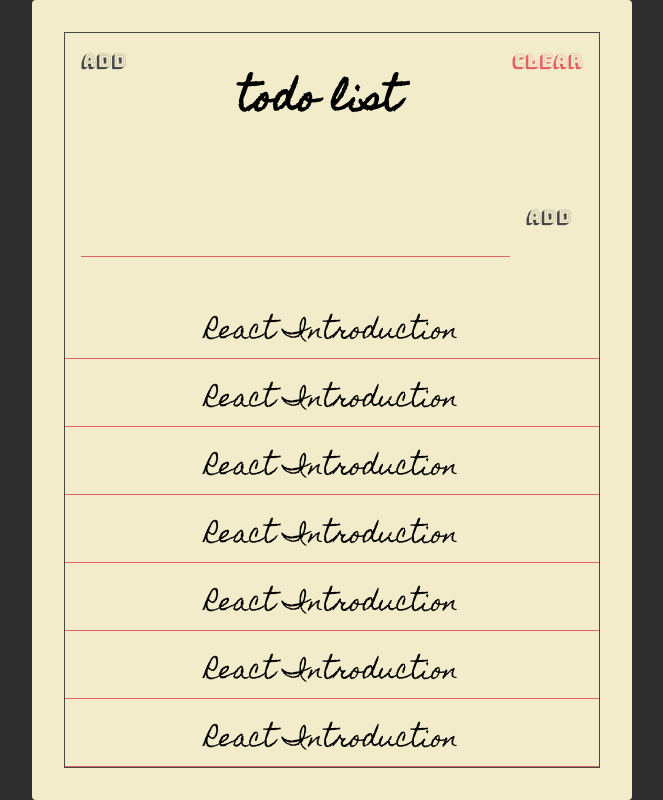
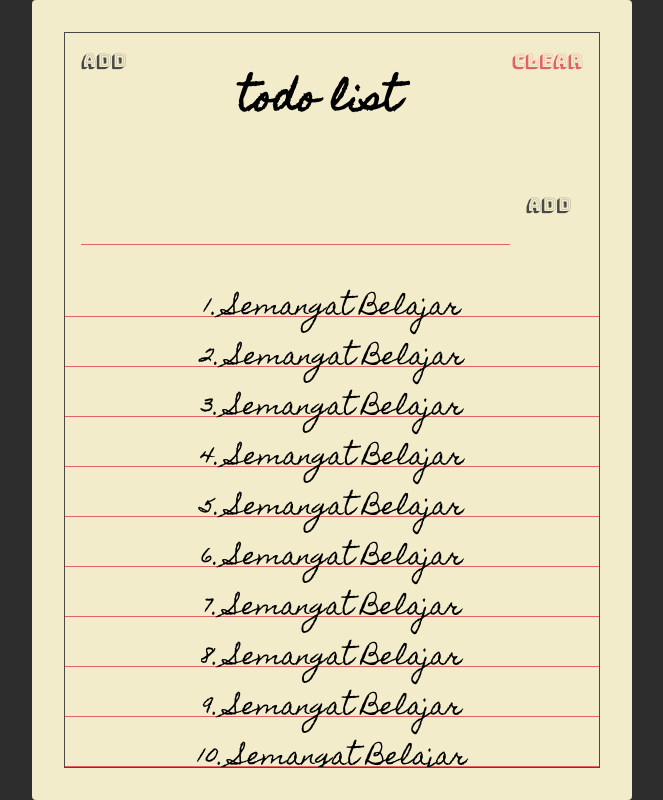
Before and after one commit to dbcreator-studios/react-todolist, a React (Create React App) app: page / in a window 1280 px wide. Shown: the whole page, without its empty margins (308-971 px from the left). Built offline with nearby package versions, Linux system fonts and the light colour scheme.

Commit message:
Membuat pages dan component todo

```diff
--- a/src/App.js
+++ b/src/App.js
@@ -1,16 +1,7 @@
 import React from "react";
 import "./styles.css";
-import Paper from "./components/Paper";
-import Header from "./components/Header";
-import TodoForm from "./components/TodoForm";
-import Todos from "./components/Todos";
+import TodoList from "./pages/TodoList";
 
 export default function App() {
-  return (
-    <Paper>
-      <Header />
-      <TodoForm />
-      <Todos />
-    </Paper>
-  );
+  return <TodoList />;
 }
--- /dev/null
+++ b/src/components/Todo.jsx
@@ -0,0 +1,16 @@
+import React from "react";
+import PropTypes from "prop-types";
+
+const Todo = (props) => {
+  return (
+    <div className="todo">
+      <span className="todo-text">{props.text}</span>
+    </div>
+  );
+};
+
+Todo.propTypes = {
+  text: PropTypes.string.isRequired
+};
+
+export default Todo;
--- a/src/components/Todos.jsx
+++ b/src/components/Todos.jsx
@@ -1,29 +1,45 @@
 import React from "react";
+import Todo from "./Todo";
 
 const Todos = () => {
+  const todos = [
+    {
+      text: "1. Semangat Belajar"
+    },
+    {
+      text: "2. Semangat Belajar"
+    },
+    {
+      text: "3. Semangat Belajar"
+    },
+    {
+      text: "4. Semangat Belajar"
+    },
+    {
+      text: "5. Semangat Belajar"
+    },
+    {
+      text: "6. Semangat Belajar"
+    },
+    {
+      text: "7. Semangat Belajar"
+    },
+    {
+      text: "8. Semangat Belajar"
+    },
+    {
+      text: "9. Semangat Belajar"
+    },
+    {
+      text: "10. Semangat Belajar"
+    }
+  ];
+
   return (
     <section className="todos">
-      <div className="todo">
-        <div className="todo-text">React Introduction</div>
-      </div>
-      <div className="todo">
-        <div className="todo-text">React Introduction</div>
-      </div>
-      <div className="todo">
-        <div className="todo-text">React Introduction</div>
-      </div>
-      <div className="todo">
-        <div className="todo-text">React Introduction</div>
-      </div>
-      <div className="todo">
-        <div className="todo-text">React Introduction</div>
-      </div>
-      <div className="todo">
-        <div className="todo-text">React Introduction</div>
-      </div>
-      <div className="todo">
-        <div className="todo-text">React Introduction</div>
-      </div>
+      {todos.map((todo) => {
+        return <Todo text={todo.text} />;
+      })}
     </section>
   );
 };
--- /dev/null
+++ b/src/pages/TodoList.jsx
@@ -0,0 +1,17 @@
+import React from "react";
+import Paper from "../components/Paper";
+import Header from "../components/Header";
+import TodoForm from "../components/TodoForm";
+import Todos from "../components/Todos";
+
+const TodoList = () => {
+  return (
+    <Paper>
+      <Header />
+      <TodoForm />
+      <Todos />
+    </Paper>
+  );
+};
+
+export default TodoList;
--- a/src/styles.css
+++ b/src/styles.css
@@ -50,6 +50,7 @@
   display: flex;
   flex-direction: column;
   justify-content: space-between;
+  overflow: auto;
 }
 
 .header {
@@ -122,15 +123,24 @@
 .todos {
   display: flex;
   flex-direction: column;
+  min-height: 500px;
 }
 
 .todo {
   position: relative;
   flex: 1 0 auto;
   text-align: center;
-  min-height: 34px;
+  max-height: 34px;
   margin: 16px 0 0;
   font-family: "Homemade Apple", cursive;
   font-size: 24px;
   border-bottom: 1px solid var(--main-red-color);
 }
+
+.todo-text {
+  width: 100%;
+  height: 50px;
+  position: absolute;
+  left: 50%;
+  transform: translate(-50%);
+}
```
